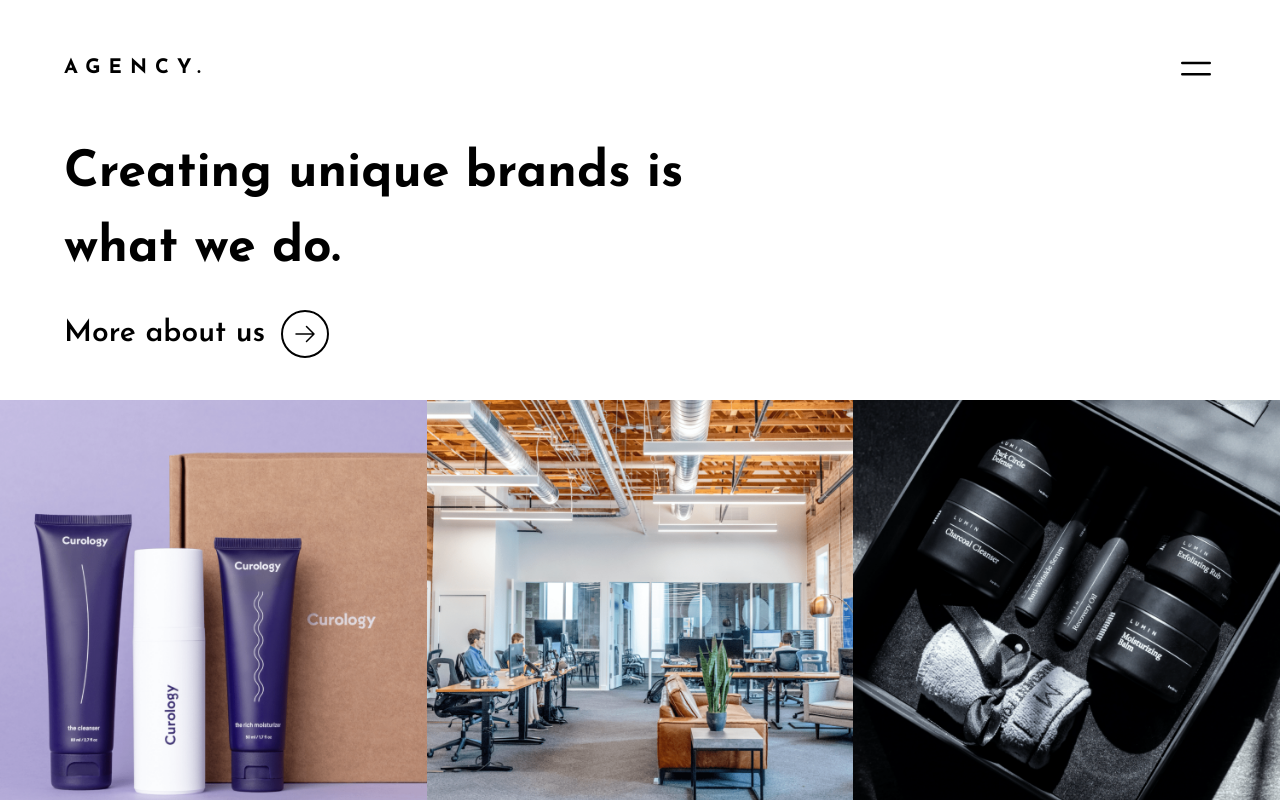
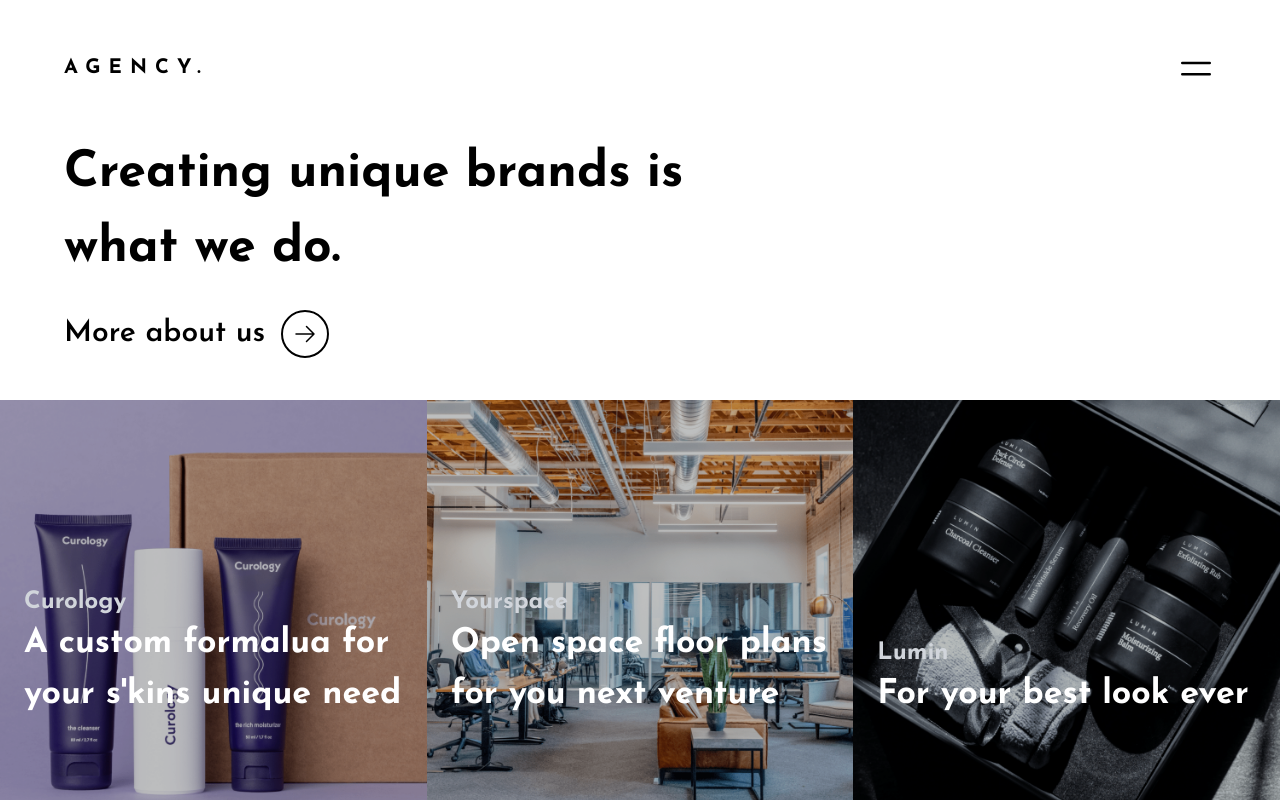
Before and after one commit to jssdestroyerman/agency, a Next.js app: page / in a window 1280 px wide. Built offline with nearby package versions, Linux system fonts and the light colour scheme.

Commit message:
need opacity fix

```diff
--- a/components/Cases.tsx
+++ b/components/Cases.tsx
@@ -1,4 +1,5 @@
 import Image from "next/image";
+import Link from "next/link";
 
 const productArray = [
     {
@@ -25,14 +26,24 @@
     return (
         <>
             {productArray.map((product) => (
-                <div key={product.id} className="min-h-full w-full relative">
+                <Link
+                    href={""}
+                    key={product.id}
+                    className="min-h-full w-full relative bg-black"
+                >
                     <Image
                         src={`/${product.image}`}
-                        className="object-cover"
+                        className="object-cover opacity-75 hover:opacity-50 transition duration-500"
                         fill
                         alt={product.title}
                     />
-                </div>
+                    <div className="absolute bottom-20 left-6 z-10">
+                        <h3 className="text-gray-300 text-2xl">
+                            {product.title}
+                        </h3>
+                        <p className="text-white text-[34px]">{product.text}</p>
+                    </div>
+                </Link>
             ))}
         </>
     );
```
